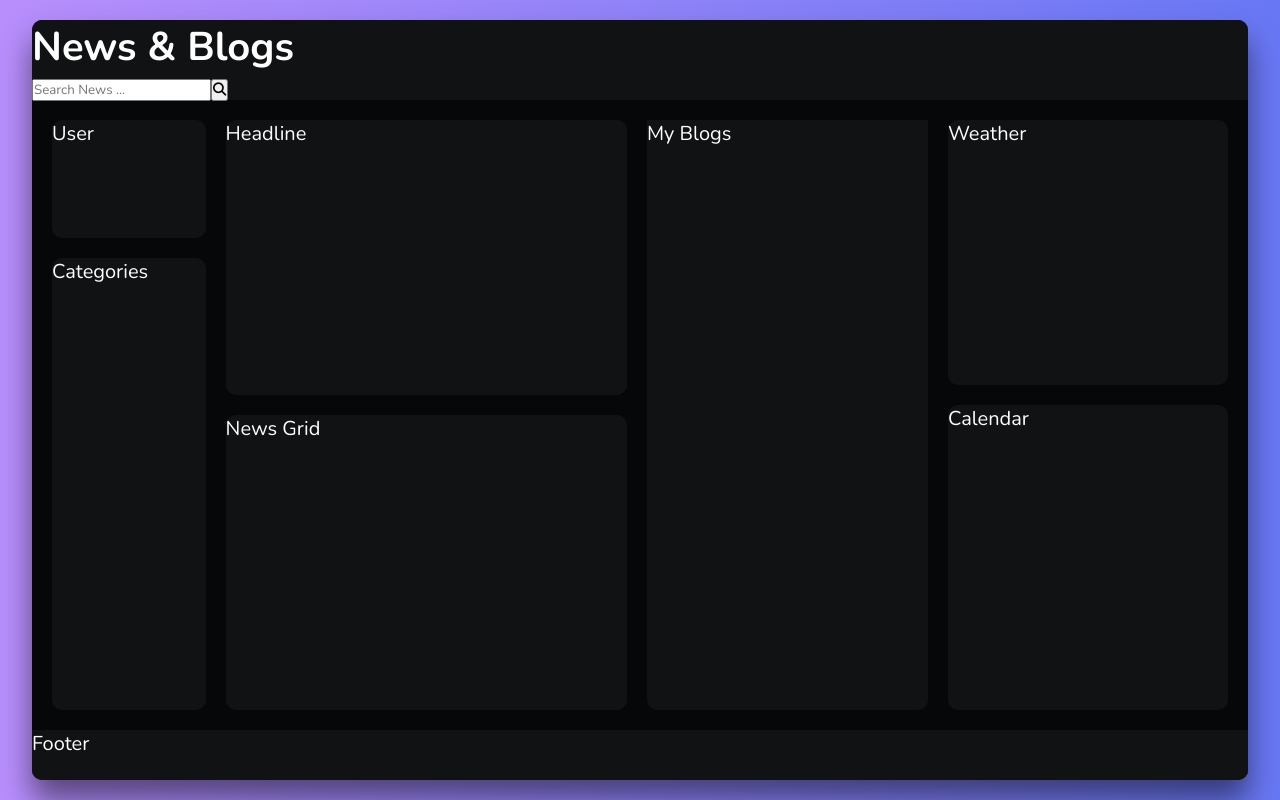
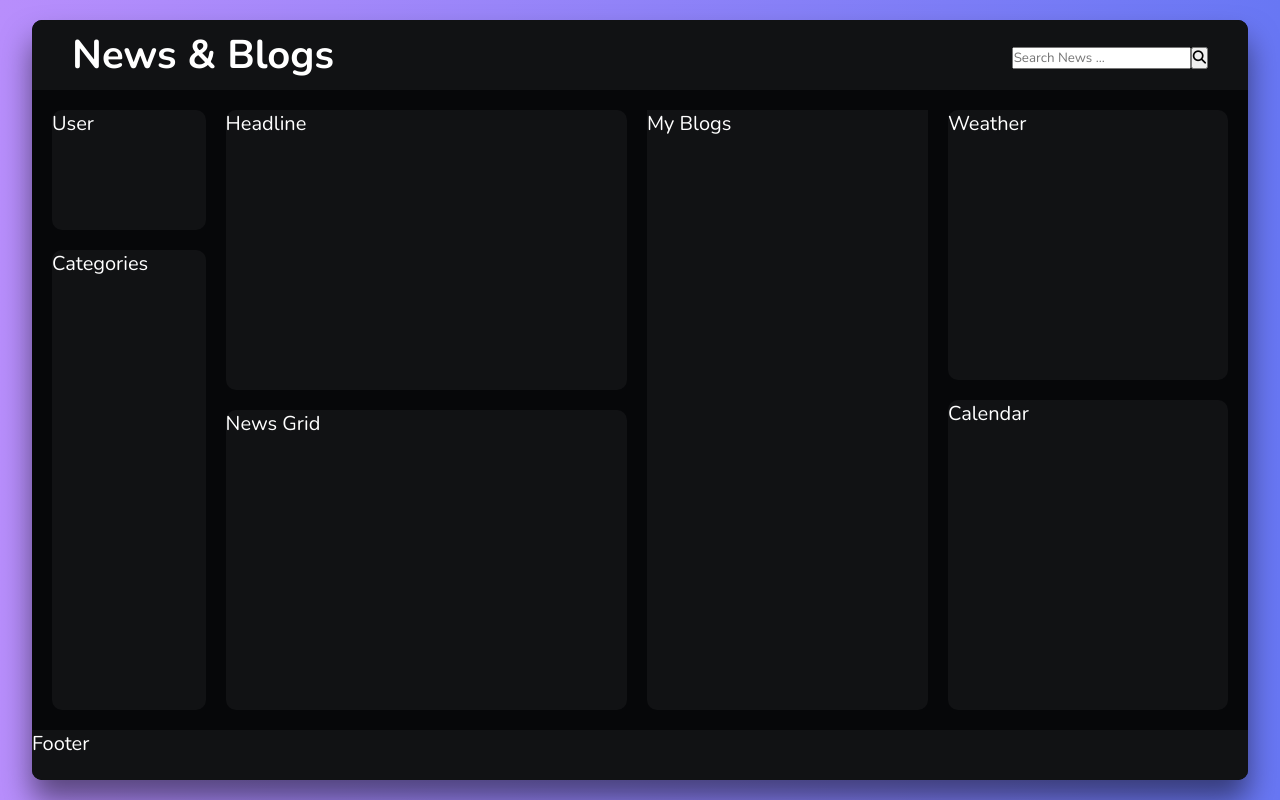
Before and after one commit to Harry8679/Blog-CAC, a React (Vite) app: page / in a window 1280 px wide. Built offline with nearby package versions, Linux system fonts and the light colour scheme.

Commit message:
Search bar button CSS

```diff
--- a/src/Components/News.css
+++ b/src/Components/News.css
@@ -14,6 +14,10 @@
     min-height: 7rem;
     background-color: #111214;
     border-radius: 1rem 1rem 0 0;
+    display: flex;
+    justify-content: space-between;
+    align-items: center;
+    padding: 0 4rem;
 }
 
 .news-content {
```
